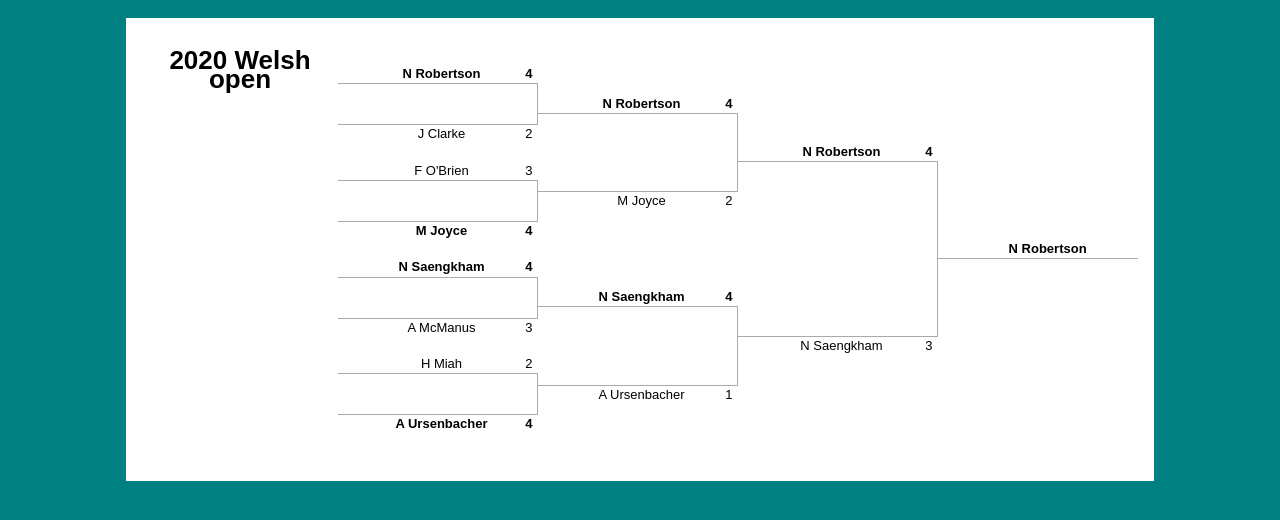
After one commit to matsmolinski/snooker-database-app, a Flask app: page /tournament/1 in a window 1280 px wide. The commit adds this page. Shown: the top 520 px of the page. Run offline with Flask 2, Linux system fonts and the light colour scheme; data comes from the database, SQL or seed files in the repository; some libraries are stand-ins or nearby versions.

Commit message:
Bracket stub created

```diff
--- a/webapp/main.py
+++ b/webapp/main.py
@@ -304,6 +304,24 @@ def stats_wins_by_nation():
         answer = "No records found"
     return render_template("stats.html", players=players, tournaments=tours, player_length=len(players), tournament_length=len(tours), answer=answer)
 
+@app.route('/draw', methods=['GET'])
+def get_draw_selection():
+    tournaments = Tournament.query.all()
+    ts = []
+    for t in tournaments:
+        tr = {}
+        tr['id'] = t.id
+        tr['name'] = t.name
+        tr['year'] = t.date_from.year
+        ts.append(tr)
+
+    return render_template("drawselection.html", tournament=ts, tournament_length=len(tournaments))
+
+@app.route('/tournament/<id>', methods=['GET'])
+def get_draw(id):
+    tournament = Tournament.query.get(id)
+    return render_template("bracket.html",year = tournament.date_from.year, tournament=tournament)
+
 @app.errorhandler(404)
 def page_not_found(e):
     return render_template('404.html'), 404
--- /dev/null
+++ b/webapp/static/bracket.css
@@ -0,0 +1,65 @@
+/*
+ *  Flex Layout Specifics
+*/
+main{
+    display:flex;
+    flex-direction:row;
+  }
+  .panel {
+    padding: 16px;
+    background-color: white;
+    text-align: center;
+    width: 80%;
+    margin: 0 auto;
+    display:flex;
+    flex-direction: row;
+}
+  .round{
+    display:flex;
+    flex-direction:column;
+    justify-content:center;
+    width:200px;
+    list-style:none;
+    padding:0;
+  }
+    .round .spacer{ flex-grow:1; }
+    .round .spacer:first-child,
+    .round .spacer:last-child{ flex-grow:.5; }
+
+    .round .game-spacer{
+      flex-grow:1;
+    }
+
+  /*
+   *  General Styles
+  */
+  body{
+    font-family:sans-serif;
+    font-size:small;
+    padding:10px;
+    line-height:1.4em;
+    background-color: teal;
+  }
+
+  li.game{
+    padding-left:20px;
+  }
+
+    li.game.winner{
+      font-weight:bold;
+    }
+    li.game span{
+      float:right;
+      margin-right:5px;
+    }
+
+    li.game-top{ border-bottom:1px solid #aaa; }
+
+    li.game-spacer{
+      border-right:1px solid #aaa;
+      min-height:40px;
+    }
+
+    li.game-bottom{
+      border-top:1px solid #aaa;
+    }
--- /dev/null
+++ b/webapp/templates/bracket.html
@@ -0,0 +1,76 @@
+<!DOCTYPE html>
+<html lang="pl">
+
+<head>
+    <meta charset="UTF-8">
+    <meta name="viewport" content="width=device-width, initial-scale=1.0">
+    <title>Snooker database</title>
+    <link rel="stylesheet" type="text/css" href="{{ url_for('static', filename='bracket.css') }}">
+</head>
+
+<body>
+    <div class='panel'>
+    <h1>{{year}} {{tournament.name}}</h1>
+<main id="tournament">
+    <ul class="round round-1">
+        <li class="spacer">&nbsp;</li>
+
+        <li class="game game-top winner">N Robertson <span>4</span></li>
+        <li class="game game-spacer">&nbsp;</li>
+        <li class="game game-bottom ">J Clarke <span>2</span></li>
+
+        <li class="spacer">&nbsp;</li>
+
+        <li class="game game-top ">F O'Brien <span>3</span></li>
+        <li class="game game-spacer">&nbsp;</li>
+        <li class="game game-bottom winner">M Joyce <span>4</span></li>
+
+        <li class="spacer">&nbsp;</li>
+
+        <li class="game game-top winner">N Saengkham <span>4</span></li>
+        <li class="game game-spacer">&nbsp;</li>
+        <li class="game game-bottom ">A McManus <span>3</span></li>
+
+        <li class="spacer">&nbsp;</li>
+
+        <li class="game game-top ">H Miah <span>2</span></li>
+        <li class="game game-spacer">&nbsp;</li>
+        <li class="game game-bottom winner">A Ursenbacher <span>4</span></li>
+
+        <li class="spacer">&nbsp;</li>
+    </ul>
+    <ul class="round round-2">
+        <li class="spacer">&nbsp;</li>
+
+        <li class="game game-top winner">N Robertson <span>4</span></li>
+        <li class="game game-spacer">&nbsp;</li>
+        <li class="game game-bottom ">M Joyce <span>2</span></li>
+
+        <li class="spacer">&nbsp;</li>
+
+        <li class="game game-top winner">N Saengkham <span>4</span></li>
+        <li class="game game-spacer">&nbsp;</li>
+        <li class="game game-bottom ">A Ursenbacher <span>1</span></li>
+
+        <li class="spacer">&nbsp;</li>
+    </ul>
+    <ul class="round round-3">
+        <li class="spacer">&nbsp;</li>
+
+        <li class="game game-top winner">N Robertson <span>4</span></li>
+        <li class="game game-spacer">&nbsp;</li>
+        <li class="game game-bottom ">N Saengkham <span>3</span></li>
+
+        <li class="spacer">&nbsp;</li>
+    </ul>
+    <ul class="round round-3">
+        <li class="spacer">&nbsp;</li>
+
+        <li class="game game-top winner">N Robertson</li>
+
+
+        <li class="spacer">&nbsp;</li>
+    </ul>
+</main>
+</div>
+</body>
--- a/webapp/templates/mainpage.html
+++ b/webapp/templates/mainpage.html
@@ -22,6 +22,9 @@
         <form action="/match" method="GET">
             <button type="submit" class="btn btn-primary normalbutton"> Add match</button>
         </form>
+        <form action="/draw" method="GET">
+            <button type="submit" class="btn btn-primary normalbutton"> Show brackets</button>
+        </form>
         <form action="/stats" method="GET">
             <button type="submit" class="btn btn-primary normalbutton"> Show statistics</button>
         </form>
```
Also changed, not shown: webapp/templates/drawselection.html (added, +23 -0 lines).
